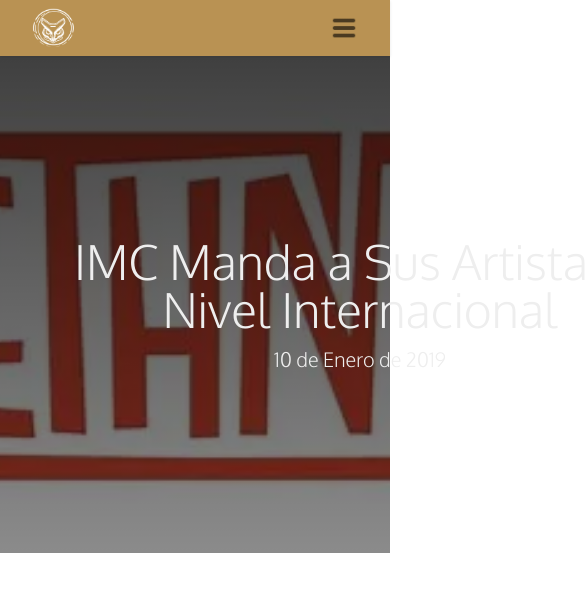
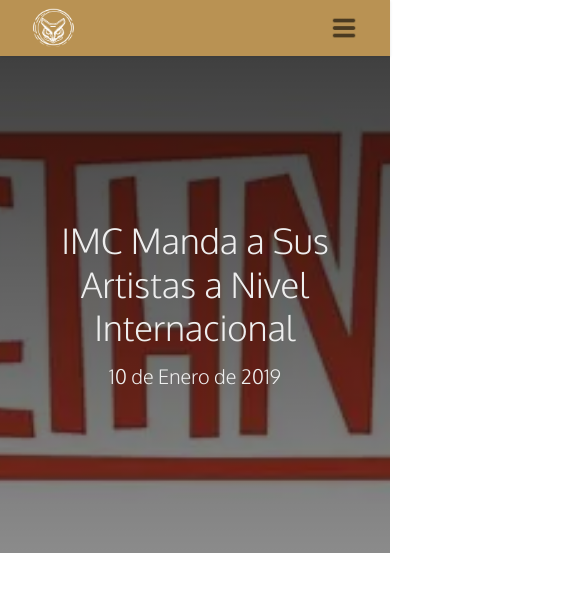
Before and after one commit to saulkurosaki/IZTAC-MUSIC-COMPANY, a Next.js app: page /blog/metas-cumplidas/imc-manda-a-sus-artistas-a-nivel-internacional in a window 390 px wide. Shown: the top 592 px of the page, 585 px wide, since content can reach past the window. Built offline with nearby package versions, Linux system fonts and the light colour scheme.

Commit message:
feat(DetailsHeader): implement the on small and extra small devices responsive layout

```diff
--- a/components/blog/blogDetailsPage/DetailsHeader.tsx
+++ b/components/blog/blogDetailsPage/DetailsHeader.tsx
@@ -23,9 +23,9 @@ const DetailsHeader = ({ title, date, image }: DetailsHeaderProps) => {
         />
       </span>
 
-      <div className="absolute inset-0 z-20 container xl:w-[1320px] lg:w-[960px] max-lg:w-[720px] h-full px-[15px] flex items-center">
+      <div className="absolute inset-0 z-20 container xl:w-[1320px] lg:w-[960px] md:w-[720px] max-md:w-full h-full px-[15px] flex items-center">
         <div className="w-full text-[#eee] font-light oxygen">
-          <h1 className="w-full xl:text-[57px] max-xl:text-5xl max-xl:mb-3 flex justify-center text-center">
+          <h1 className="w-full xl:text-[57px] md:text-5xl max-md:text-[35px] mb-3 leading-tight flex justify-center text-center">
             {title}
           </h1>
           <h5 className="w-full text-xl flex justify-center">{date}</h5>
```
